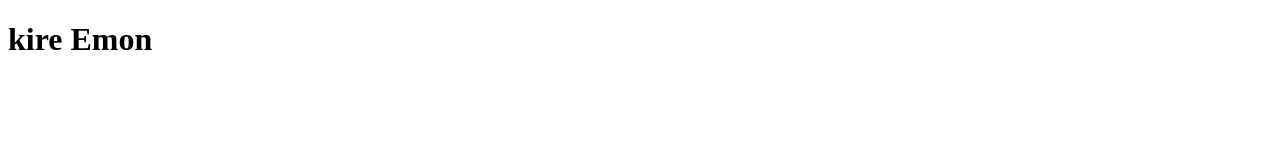
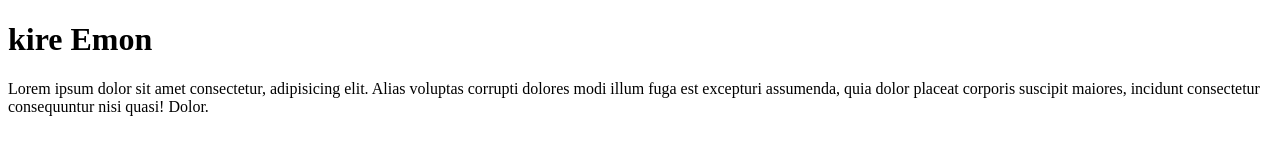
Before and after one commit to fahimrahman701/My-Website, a plain HTML site: page index.html in a window 1280 px wide. Drawn offline with Linux system fonts and the light colour scheme.

Commit message:
somethings chenges

```diff
--- a/index.html
+++ b/index.html
@@ -6,6 +6,13 @@
     <title>My Website</title>
 </head>
 <body>
-    <h1>kire Emon</h1>
+    <header>
+        <h1>kire Emon</h1>
+    </header>
+    <div>
+        <p>
+            Lorem ipsum dolor sit amet consectetur, adipisicing elit. Alias voluptas corrupti dolores modi illum fuga est excepturi assumenda, quia dolor placeat corporis suscipit maiores, incidunt consectetur consequuntur nisi quasi! Dolor.
+        </p>
+    </div>
 </body>
 </html>
```
